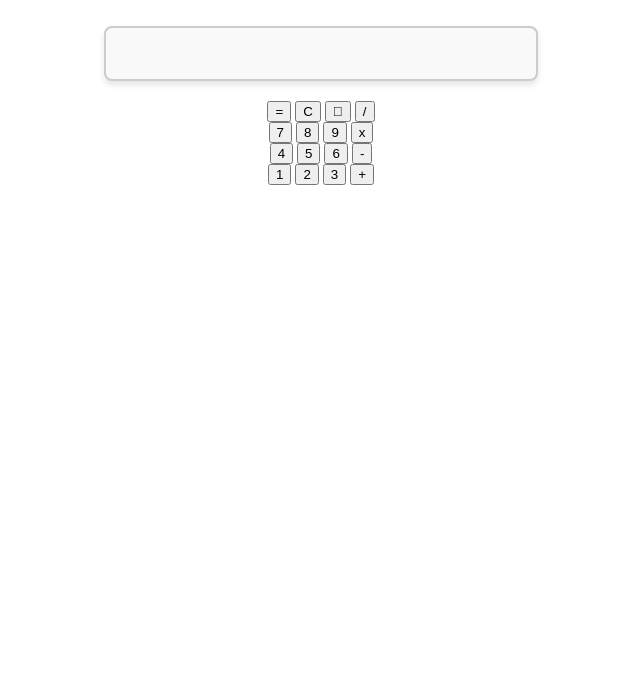
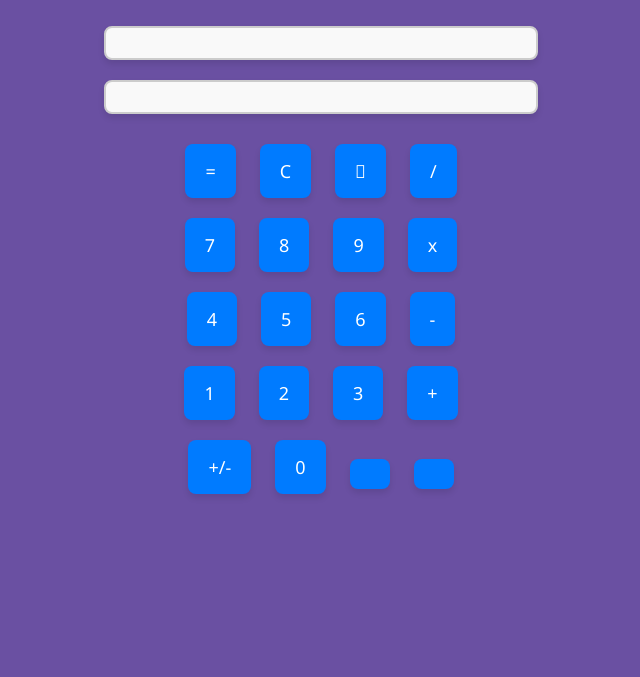
Before and after one commit to olavodd42/Calculadora-js, a plain HTML site: page index.html in a window 1280 px wide. Shown: the part 123-800 px from the top of the page, without its empty margins (319-959 px from the left). Drawn offline with Linux system fonts and the light colour scheme; a web font is replaced by a local one.

Commit message:
Adiciona inserção de numeros no display

```diff
--- a/css/style.css
+++ b/css/style.css
@@ -1,3 +1,6 @@
+body {
+    background-color: rgb(106, 80, 162);
+}
 h1 {
     font-family: "Playwrite CO Guides", serif;
     font-weight: 400;
@@ -5,18 +8,18 @@ h1 {
     text-align: center;
     font-size: 60px;
 }
-.teclado, .input {
+.teclado, .input, .output {
     text-align: center;
     margin: 0 auto;
 }
 
-input {
+div.input, div.output {
     display: block;
     margin: 20px auto; /*Centraliza o input*/
     max-width: 400px;
     width: 80%;
     padding: 15px;
-    font-size: 18px;
+    font-size: 8px;
     border: 2px solid #ccc;
     border-radius: 8px;
     background-color: #f9f9f9;
@@ -27,9 +30,39 @@ input {
     font-style: normal;
 }
 
-input:focus {
+div.input:focus {
     border-color: #007bff; /* Cor da borda no foco */
     background-color: #fff; /* Fundo branco no foco */
     box-shadow: 0 4px 6px rgba(0, 123, 255, 0.2); /* Sombra mais acentuada no foco */
     outline: none; /* Remove o contorno padrão */
 }
+
+button {
+    display: inline-block;
+    margin: 10px; /* Espaçamento entre botões */
+    padding: 15px 20px; /* Espaçamento interno */
+    font-size: 18px; /* Tamanho do texto */
+    font-family: 'Segoe UI', Tahoma, Geneva, Verdana, sans-serif;
+    color: #fff; /* Cor do texto */
+    background-color: #007bff; /* Cor de fundo */
+    border: none; /* Remove bordas */
+    border-radius: 8px; /* Bordas arredondadas */
+    cursor: pointer; /* Muda o cursor para indicar interatividade */
+    box-shadow: 0 4px 6px rgba(0, 0, 0, 0.1); /* Sombra sutil */
+    transition: all 0.3s ease; /* Animação suave */
+}
+
+button:hover {
+    background-color: #0056b3; /* Cor mais escura no hover */
+    box-shadow: 0 6px 8px rgba(0, 0, 0, 0.15); /* Sombra mais intensa no hover */
+}
+
+button:active {
+    background-color: #003f7f; /* Cor ainda mais escura no clique */
+    transform: scale(0.98); /* Reduz levemente o botão ao clicar */
+}
+
+button:focus {
+    outline: none; /* Remove o contorno padrão */
+    box-shadow: 0 0 0 3px rgba(0, 123, 255, 0.5); /* Realça o foco */
+}
--- a/index.html
+++ b/index.html
@@ -15,8 +15,8 @@
         <form>
             <div>
                 <div class="input">
-                    <input type="number">
                 </div>
+                <div class="output"></div>
                 <div class="teclado">
                     <div>
                         <button value="=" id="igual">=</button>
@@ -25,26 +25,33 @@
                         <button value="/" id="divisao">/</button>
                     </div>
                     <div>
-                        <button value="7" id="sete">7</button>
-                        <button value="8" id="oito">8</button>
-                        <button value="9" id="nove">9</button>
+                        <button value="7" id="sete" data-number="7">7</button>
+                        <button value="8" id="oito" data-number="8">8</button>
+                        <button value="9" id="nove" data-number="9">9</button>
                         <button value="x" id="mult">x</button>
                     </div>
                     <div>
-                        <button value="4" id="quatro">4</button>
-                        <button value="5" id="cinco">5</button>
-                        <button value="6" id="seis">6</button>
+                        <button value="4" id="quatro" data-number="4">4</button>
+                        <button value="5" id="cinco" data-number="5">5</button>
+                        <button value="6" id="seis" data-number="6">6</button>
                         <button value="-" id="menos">-</button>
                     </div>
                     <div>
-                        <button value="1" id="um">1</button>
-                        <button value="2" id="dois">2</button>
-                        <button value="3" id="tres">3</button>
+                        <button value="1" id="um" data-number="1">1</button>
+                        <button value="2" id="dois" data-number="2">2</button>
+                        <button value="3" id="tres" data-number="3">3</button>
                         <button value="+" id="mais">+</button>
+                    </div>
+                    <div>
+                        <button value="+/-" id="maisoumenos">+/-</button>
+                        <button value="0" id="zero" data-number="0">0</button>
+                        <button value="" id=""></button>
+                        <button value="" id=""></button>
                     </div>
                 </div>
             </div>
         </form>
     </div>
+    <script src="js/script.js"></script>
 </body>
 </html>
--- /dev/null
+++ b/js/script.js
@@ -0,0 +1,25 @@
+const btns = document.querySelectorAll('.teclado button');
+const display = document.querySelector('div.input');
+
+btns.forEach(button => {
+    button.addEventListener('click', (event) => {
+        // Previne o comportamento padrão de recarregar a página
+        event.preventDefault();
+
+        // Obtém o número ou valor do botão
+        const number = button.getAttribute('data-number');
+        const value = button.value;
+
+        // Exibe números no display
+        if (number) {
+            display.textContent += number;
+        }
+
+        // Lida com botões específicos
+        if (value === "C") {
+            display.textContent = ""; // Limpa o display
+        } else if (value === "backspace") {
+            display.textContent = display.textContent.slice(0, -1); // Remove o último caractere
+        }
+    });
+});
```
